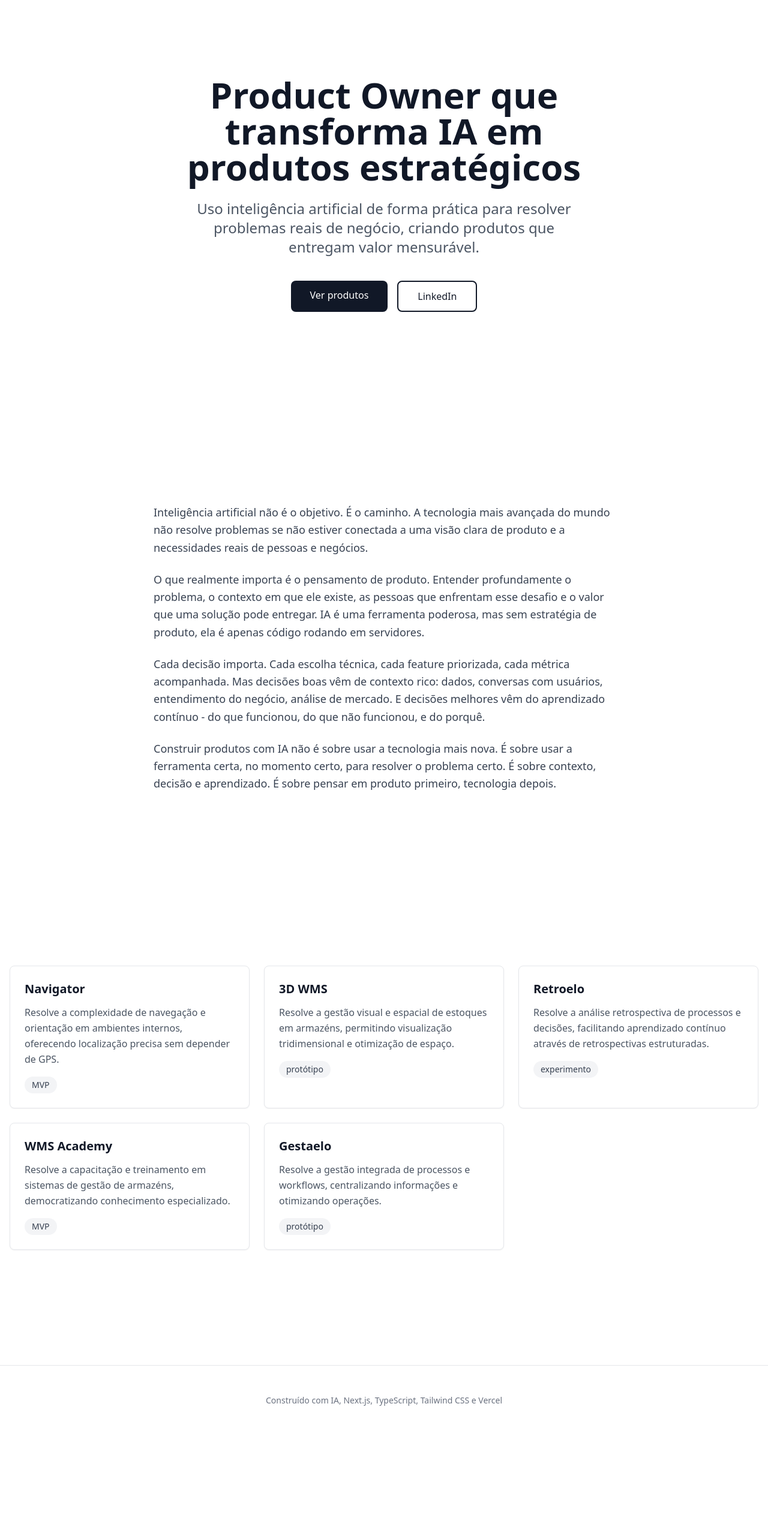
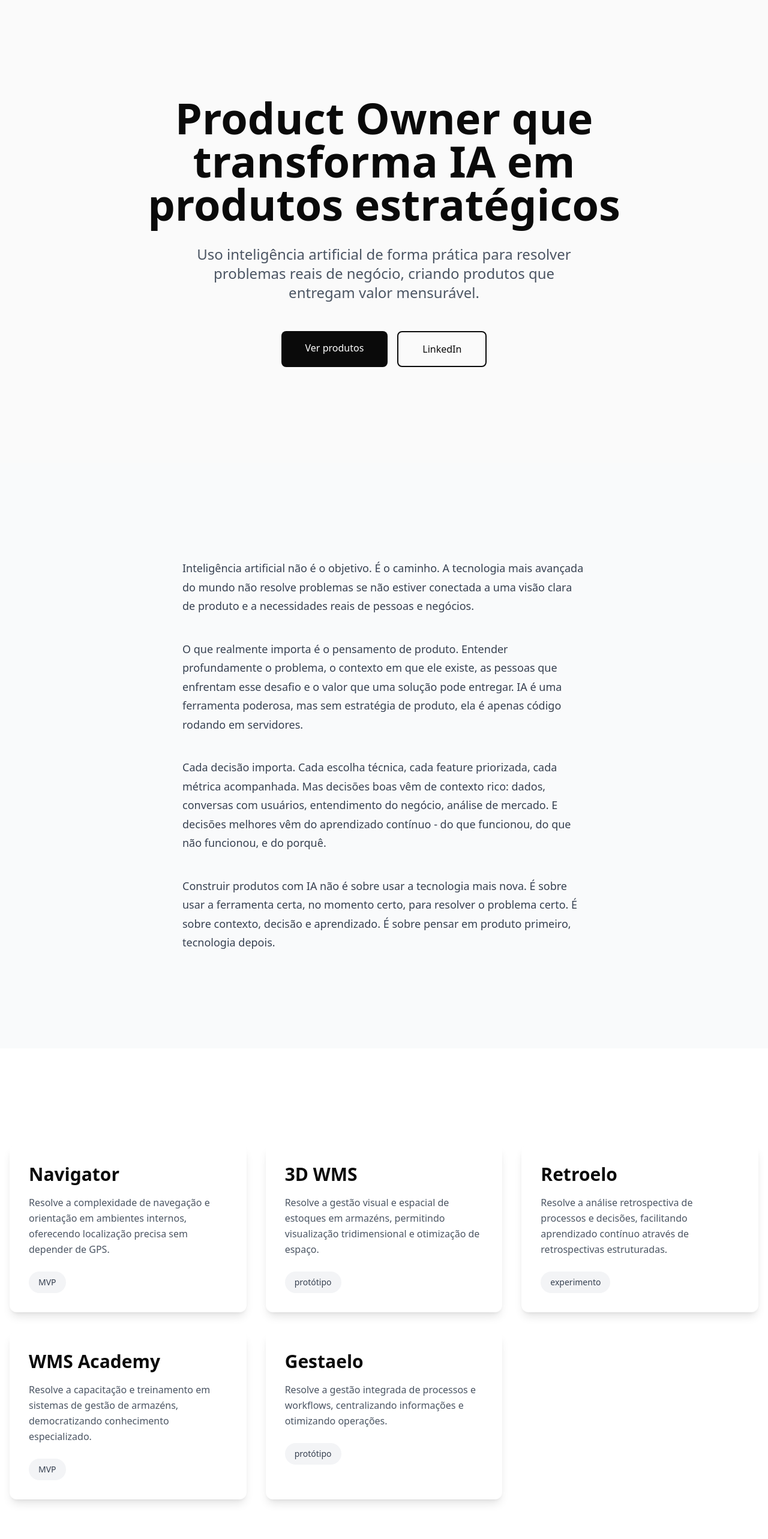
Before and after one commit to haendelllopes/portfolio-hndll, a Next.js app: page / in a window 1280 px wide. Shown: the top 2566 px of the page at 60% size. Before the commit the page ends 2401 px from the top, so only its background shows below. Built offline with nearby package versions, Linux system fonts and the light colour scheme.

Commit message:
Refactor: Premium editorial design with strong visual hierarchy and sophisticated styling

```diff
--- a/src/app/page.tsx
+++ b/src/app/page.tsx
@@ -5,7 +5,7 @@ import Footer from '@/components/Footer'
 
 export default function Home() {
   return (
-    <main className="flex min-h-screen flex-col space-y-24">
+    <main className="flex min-h-screen flex-col">
       <Hero />
       <Manifesto />
       <ProductGrid />
--- a/src/components/Footer.tsx
+++ b/src/components/Footer.tsx
@@ -1,10 +1,12 @@
 export default function Footer() {
   return (
-    <footer className="container mx-auto px-4 py-12 border-t border-gray-200">
-      <div className="text-center text-sm text-gray-500">
-        <p className="mb-2">
-          Construído com IA, Next.js, TypeScript, Tailwind CSS e Vercel
-        </p>
+    <footer className="bg-[#0a0a0a] py-16">
+      <div className="container mx-auto px-4">
+        <div className="text-center text-sm text-gray-400">
+          <p>
+            Construído com IA, Next.js, TypeScript, Tailwind CSS e Vercel
+          </p>
+        </div>
       </div>
     </footer>
   )
--- a/src/components/Hero.tsx
+++ b/src/components/Hero.tsx
@@ -1,17 +1,18 @@
 export default function Hero() {
   return (
-    <section className="container mx-auto px-4 py-24 md:py-32">
-      <div className="max-w-3xl mx-auto text-center">
-        <h1 className="text-4xl md:text-5xl lg:text-6xl font-bold text-gray-900 mb-6">
+    <section className="bg-[#fafafa] py-32 md:py-40">
+      <div className="container mx-auto px-4">
+        <div className="max-w-4xl mx-auto text-center">
+          <h1 className="text-5xl md:text-6xl lg:text-7xl font-bold text-[#0a0a0a] mb-8 leading-tight">
             Product Owner que transforma IA em produtos estratégicos
           </h1>
-        <p className="text-xl md:text-2xl text-gray-600 mb-10 max-w-2xl mx-auto">
+          <p className="text-xl md:text-2xl text-gray-600 mb-12 max-w-2xl mx-auto leading-relaxed">
             Uso inteligência artificial de forma prática para resolver problemas reais de negócio, criando produtos que entregam valor mensurável.
           </p>
           <div className="flex flex-col sm:flex-row gap-4 justify-center">
             <a
               href="#produtos"
-            className="px-8 py-3 bg-gray-900 text-white font-medium rounded-lg hover:bg-gray-800 transition-colors"
+              className="px-10 py-4 bg-[#0a0a0a] text-white font-medium rounded-lg hover:bg-[#1a1a1a] transition-all duration-300 ease-in-out"
             >
               Ver produtos
             </a>
@@ -19,12 +20,13 @@ export default function Hero() {
               href="https://www.linkedin.com/in/haendell-lopes/"
               target="_blank"
               rel="noopener noreferrer"
-            className="px-8 py-3 border-2 border-gray-900 text-gray-900 font-medium rounded-lg hover:bg-gray-50 transition-colors"
+              className="px-10 py-4 border-2 border-[#0a0a0a] text-[#0a0a0a] font-medium rounded-lg hover:bg-[#0a0a0a] hover:text-white transition-all duration-300 ease-in-out"
             >
               LinkedIn
             </a>
           </div>
         </div>
+      </div>
     </section>
   )
 }
--- a/src/components/Manifesto.tsx
+++ b/src/components/Manifesto.tsx
@@ -1,8 +1,9 @@
 export default function Manifesto() {
   return (
-    <section className="container mx-auto px-4 py-24">
-      <div className="max-w-3xl mx-auto">
-        <div className="space-y-6 text-lg text-gray-700 leading-relaxed">
+    <section className="bg-[#f9fafb] py-32 md:py-40">
+      <div className="container mx-auto px-4">
+        <div className="max-w-2xl mx-auto">
+          <div className="space-y-10 text-lg text-gray-700 leading-[1.75]">
             <p>
               Inteligência artificial não é o objetivo. É o caminho. A tecnologia mais avançada do mundo não resolve problemas se não estiver conectada a uma visão clara de produto e a necessidades reais de pessoas e negócios.
             </p>
@@ -17,6 +18,7 @@ export default function Manifesto() {
             </p>
           </div>
         </div>
+      </div>
     </section>
   )
 }
--- a/src/components/ProductGrid.tsx
+++ b/src/components/ProductGrid.tsx
@@ -2,25 +2,27 @@ import products from '@/lib/products'
 
 export default function ProductGrid() {
   return (
-    <section id="produtos" className="container mx-auto px-4 py-24">
-      <div className="grid grid-cols-1 md:grid-cols-2 lg:grid-cols-3 gap-6">
+    <section id="produtos" className="bg-white py-32 md:py-40">
+      <div className="container mx-auto px-4">
+        <div className="grid grid-cols-1 md:grid-cols-2 lg:grid-cols-3 gap-8">
           {products.map((product) => (
             <div
               key={product.name}
-            className="bg-white border border-gray-200 rounded-lg p-6 shadow-sm hover:shadow-md transition-shadow"
+              className="bg-white rounded-xl p-8 shadow-lg hover:shadow-2xl hover:-translate-y-1 transition-all duration-300 ease-in-out"
             >
-            <h3 className="text-xl font-bold text-gray-900 mb-3">
+              <h3 className="text-2xl md:text-3xl font-bold text-[#0a0a0a] mb-4">
                 {product.name}
               </h3>
-            <p className="text-gray-600 mb-4 leading-relaxed">
+              <p className="text-base text-gray-600 mb-6 leading-relaxed">
                 {product.description}
               </p>
-            <span className="inline-block px-3 py-1 text-sm font-medium bg-gray-100 text-gray-700 rounded-full">
+              <span className="inline-block px-4 py-2 text-sm font-medium bg-gray-100 text-gray-700 rounded-full">
                 {product.status}
               </span>
             </div>
           ))}
         </div>
+      </div>
     </section>
   )
 }
```
Lines whose indentation alone changed are shown as unchanged.
